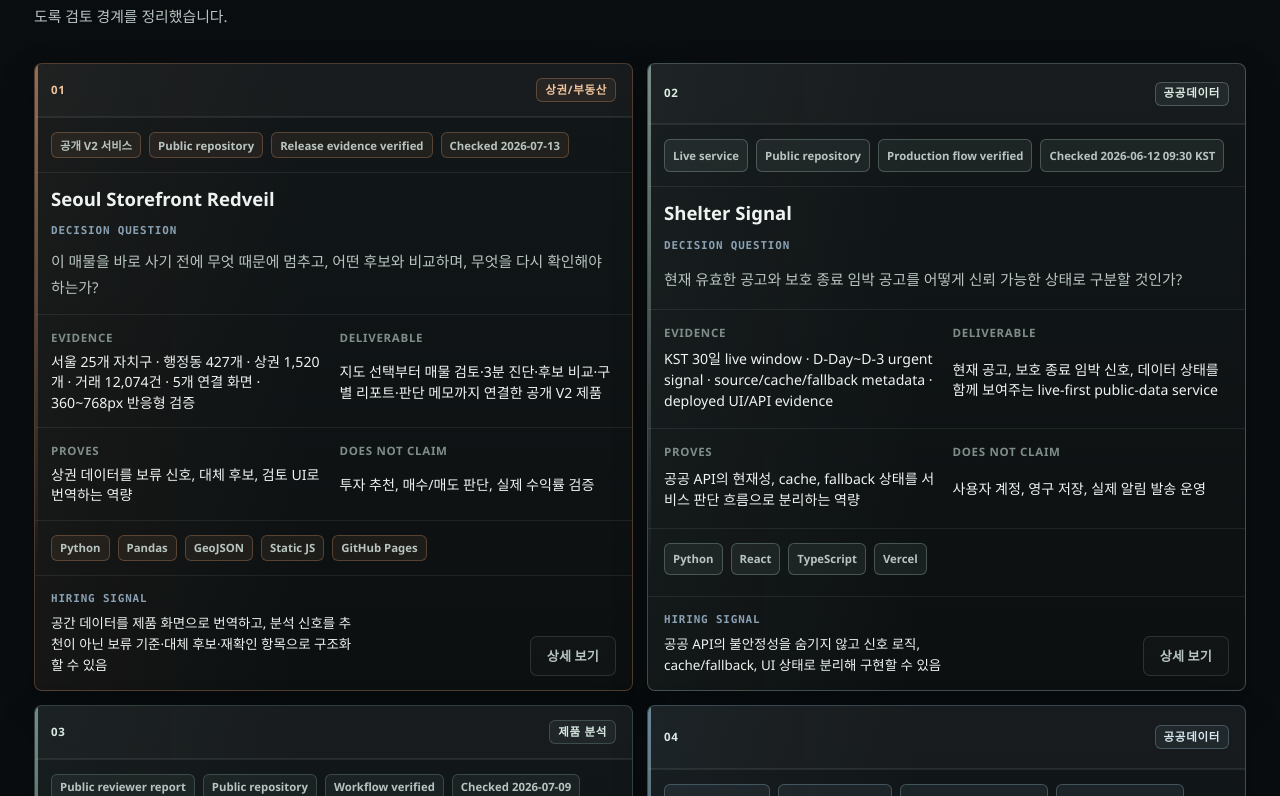
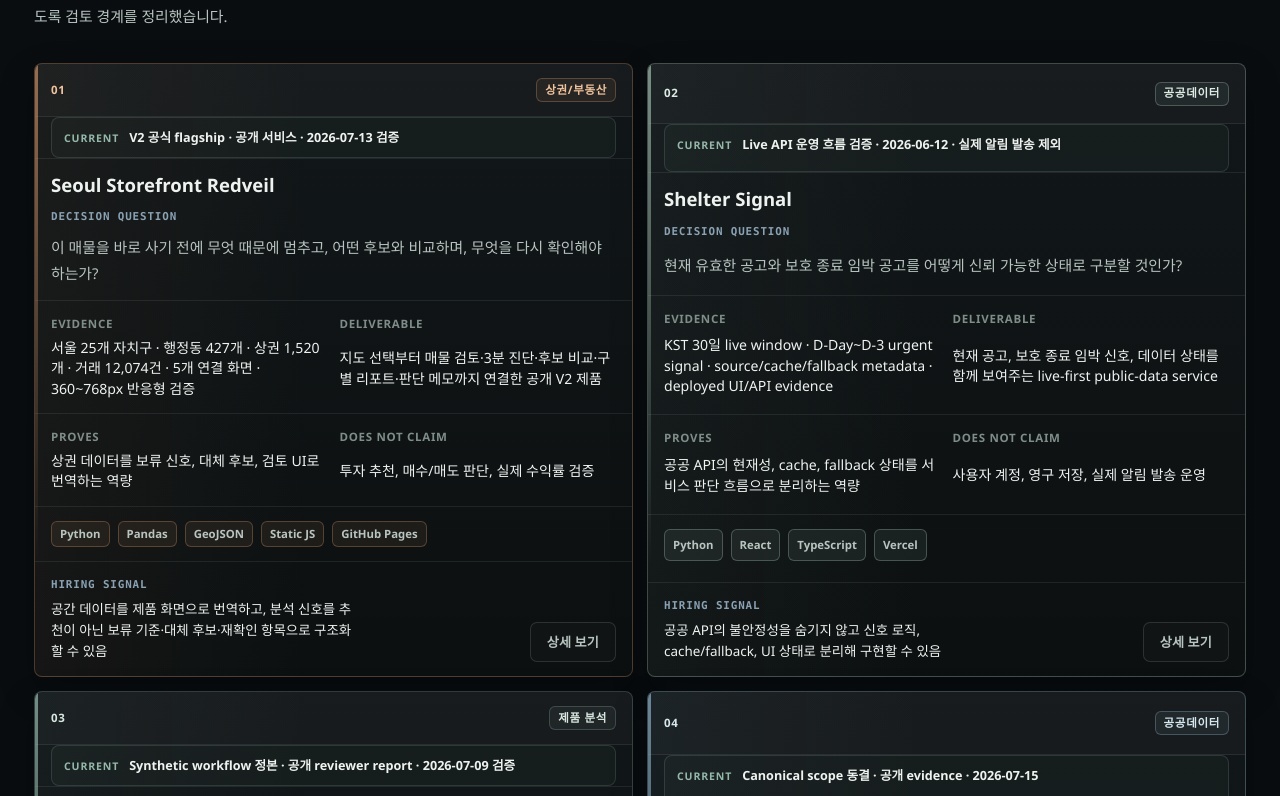
Before and after one commit to dffxonnb-cyber/signal-archive, a Next.js app: page / in a window 1280 px wide. Shown: the part 1784-2580 px from the top of the page. Built offline with nearby package versions, Linux system fonts and the light colour scheme.

Commit message:
feat: show concise current status on home project cards

```diff
--- a/components/home-project-card.tsx
+++ b/components/home-project-card.tsx
@@ -1,6 +1,6 @@
 import Link from "next/link";
 
-import { ProjectPublicStatusChips } from "@/components/project-public-status-chips";
+import { ProjectCurrentStatus } from "@/components/project-current-status";
 import type { Project } from "@/types/content";
 
 type HomeProjectCardProps = {
@@ -62,7 +62,7 @@ export function HomeProjectCard({
         <span className="home-project-card__lens">{project.primaryDomain}</span>
       </div>
 
-      <ProjectPublicStatusChips slug={project.slug} variant="home" />
+      <ProjectCurrentStatus slug={project.slug} variant="home" />
 
       <div className="home-project-card__body">
         <h3 className="home-project-card__title">
```
